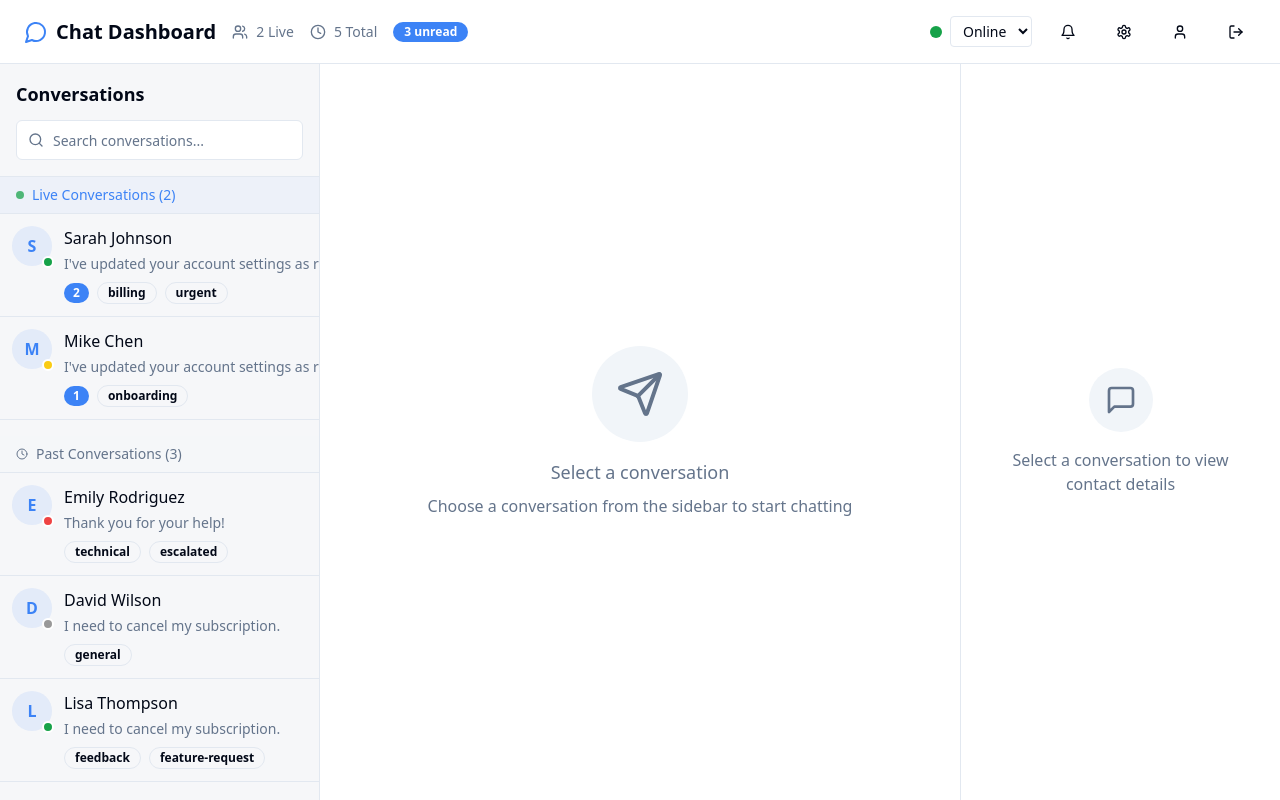
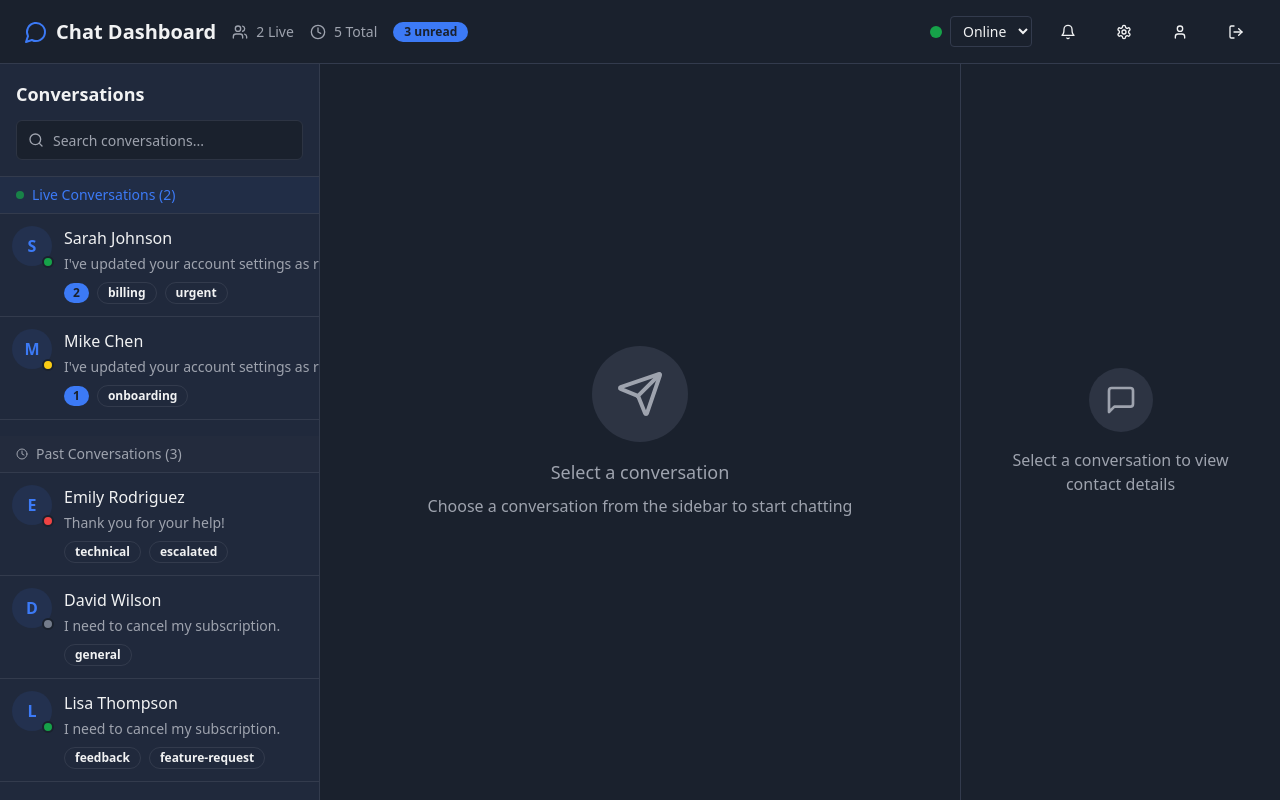
Before and after one commit to Nivashinigroot/chatter-agent-dash, a React (Vite) app: page / in a window 1280 px wide. Built offline with nearby package versions, Linux system fonts and the light colour scheme.

Commit message:
Customize theme to dark blue

```diff
--- a/src/index.css
+++ b/src/index.css
@@ -8,53 +8,53 @@ All colors MUST be HSL.
 
 @layer base {
   :root {
-    --background: 0 0% 100%;
-    --foreground: 222.2 84% 4.9%;
+    --background: 220 26% 14%;
+    --foreground: 220 9% 95%;
 
-    --card: 0 0% 100%;
-    --card-foreground: 222.2 84% 4.9%;
+    --card: 220 26% 14%;
+    --card-foreground: 220 9% 95%;
 
-    --popover: 0 0% 100%;
-    --popover-foreground: 222.2 84% 4.9%;
+    --popover: 220 26% 14%;
+    --popover-foreground: 220 9% 95%;
 
-    --primary: 217 91% 60%;
-    --primary-foreground: 0 0% 100%;
-    --primary-hover: 217 91% 55%;
+    --primary: 220 91% 60%;
+    --primary-foreground: 220 26% 14%;
+    --primary-hover: 220 91% 65%;
 
-    --secondary: 210 40% 96.1%;
-    --secondary-foreground: 222.2 47.4% 11.2%;
+    --secondary: 220 20% 22%;
+    --secondary-foreground: 220 9% 95%;
 
-    --muted: 210 40% 96.1%;
-    --muted-foreground: 215.4 16.3% 46.9%;
+    --muted: 220 20% 22%;
+    --muted-foreground: 220 9% 65%;
 
-    --accent: 210 40% 96.1%;
-    --accent-foreground: 222.2 47.4% 11.2%;
+    --accent: 220 30% 35%;
+    --accent-foreground: 220 9% 95%;
 
     --destructive: 0 84.2% 60.2%;
-    --destructive-foreground: 210 40% 98%;
+    --destructive-foreground: 220 9% 95%;
 
-    --border: 214.3 31.8% 91.4%;
-    --input: 214.3 31.8% 91.4%;
-    --ring: 217 91% 60%;
+    --border: 220 20% 25%;
+    --input: 220 20% 22%;
+    --ring: 220 91% 60%;
 
     /* Chat Dashboard Colors */
-    --chat-sidebar: 220 20% 97%;
-    --chat-sidebar-active: 217 91% 60%;
-    --chat-bubble-agent: 217 91% 60%;
-    --chat-bubble-customer: 210 40% 96.1%;
+    --chat-sidebar: 220 30% 18%;
+    --chat-sidebar-active: 220 91% 60%;
+    --chat-bubble-agent: 220 91% 60%;
+    --chat-bubble-customer: 220 20% 22%;
     --chat-online: 142 76% 36%;
     --chat-away: 48 96% 53%;
-    --chat-offline: 0 0% 60%;
+    --chat-offline: 220 9% 50%;
 
     /* Status indicators */
     --status-online: 142 76% 36%;
     --status-away: 48 96% 53%;
     --status-busy: 0 84% 60%;
-    --status-offline: 0 0% 60%;
+    --status-offline: 220 9% 50%;
 
     /* Gradients */
-    --gradient-chat: linear-gradient(135deg, hsl(217 91% 60%), hsl(217 91% 70%));
-    --gradient-sidebar: linear-gradient(180deg, hsl(220 20% 97%), hsl(220 20% 95%));
+    --gradient-chat: linear-gradient(135deg, hsl(220 91% 60%), hsl(220 91% 70%));
+    --gradient-sidebar: linear-gradient(180deg, hsl(220 30% 18%), hsl(220 30% 16%));
 
     /* Shadows */
     --shadow-chat: 0 4px 20px hsl(217 91% 60% / 0.1);
```
